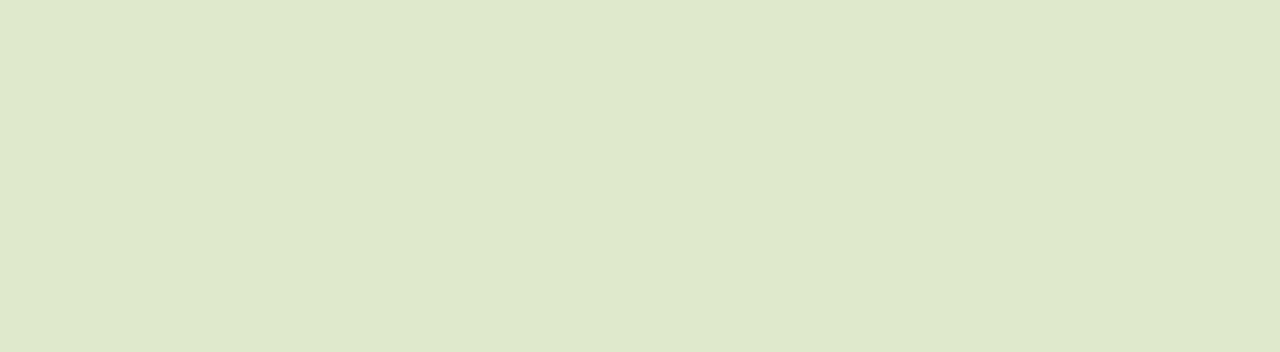
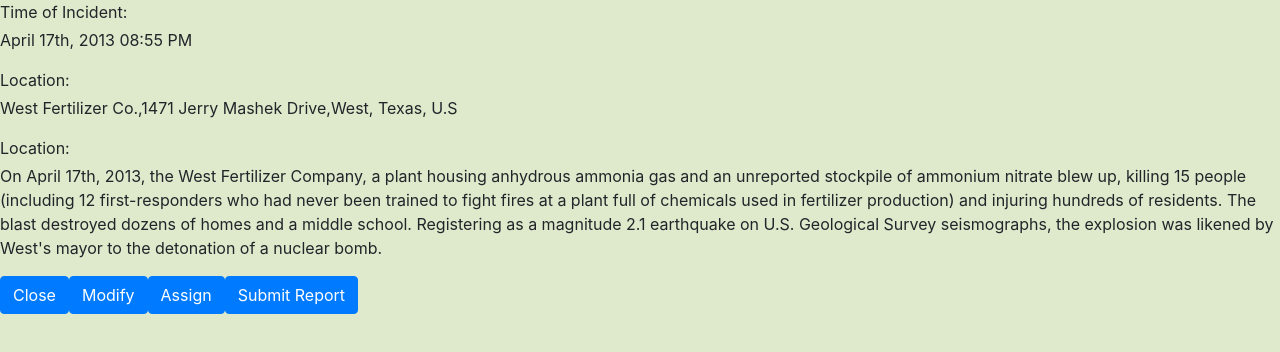
Before and after one commit to redhug/Disaster-Managemnet, a React (Create React App) app in the folder EOC/frontend/: page /openIncident in a window 1280 px wide. Shown: the top 352 px of the page. Built offline with nearby package versions, Linux system fonts and the light colour scheme.

Commit message:
Create OpenIncident Module
Signed-off-by: Anvesh <anveshrao1616@gmail.com>

```diff
--- /dev/null
+++ b/EOC/frontend/src/components/openIncident.js
@@ -0,0 +1,51 @@
+import React, { Component } from "react";
+import { Button } from "react-bootstrap";
+
+export default class openIncident extends Component
+{
+    constructor()
+    {
+        super();
+        this.state={
+            timeofIncident:"April 17th, 2013 08:55 PM",
+            location:"West Fertilizer Co.,1471 Jerry Mashek Drive,West, Texas, U.S",
+            Description:"On April 17th, 2013, the West Fertilizer Company, a plant housing anhydrous ammonia gas and an unreported stockpile of ammonium nitrate blew up, killing 15 people (including 12 first-responders who had never been trained to fight fires at a plant full of chemicals used in fertilizer production) and injuring hundreds of residents. The blast destroyed dozens of homes and a middle school. Registering as a magnitude 2.1 earthquake on U.S. Geological Survey seismographs, the explosion was likened by West's mayor to the detonation of a nuclear bomb. "
+         };
+    }
+    render()
+    {
+        return(
+            <div>
+                <div>
+                    <label name="timeofIncident">Time of Incident: </label>
+                    <p>{this.state.timeofIncident}</p>
+                </div>
+                <div>
+                    <label name="location">Location: </label>
+                    <p>{this.state.location}</p>
+                </div>
+                <div>
+                    <label name="Description:">Location: </label>
+                    <p>{this.state.Description}</p>
+                </div>
+                <div>
+                <Button type="submit" name="Close">
+                    Close
+                </Button>
+                <Button type="submit" name="Modify">
+                    Modify
+                </Button>
+                <Button type="submit" name="Assign">
+                    Assign
+                </Button>
+                <Button type="submit" name="Submit Report">
+                    Submit Report
+                </Button>
+                </div>
+            </div>
+        );
+    }
+
+
+
+}
--- a/EOC/frontend/src/routes.js
+++ b/EOC/frontend/src/routes.js
@@ -5,6 +5,7 @@
 import Signup from "./components/Signup";
 import ForgotPassword from "./components/forgotPassword"
 import IncidentLists from "./components/incident-list.component"
+import openIncident from "./components/openIncident";
 
 export default () =>
 <BrowserRouter>
@@ -14,5 +15,6 @@
     <Route path="/signup" exact component={Signup} />
     <Route path="/forgotPassword" exact component={ForgotPassword} />
     <Route path="/incidentsList" exact component={IncidentLists} />
+    <Route path="/openIncident" exact component={openIncident} />
   </Switch>
   </BrowserRouter>;
```
